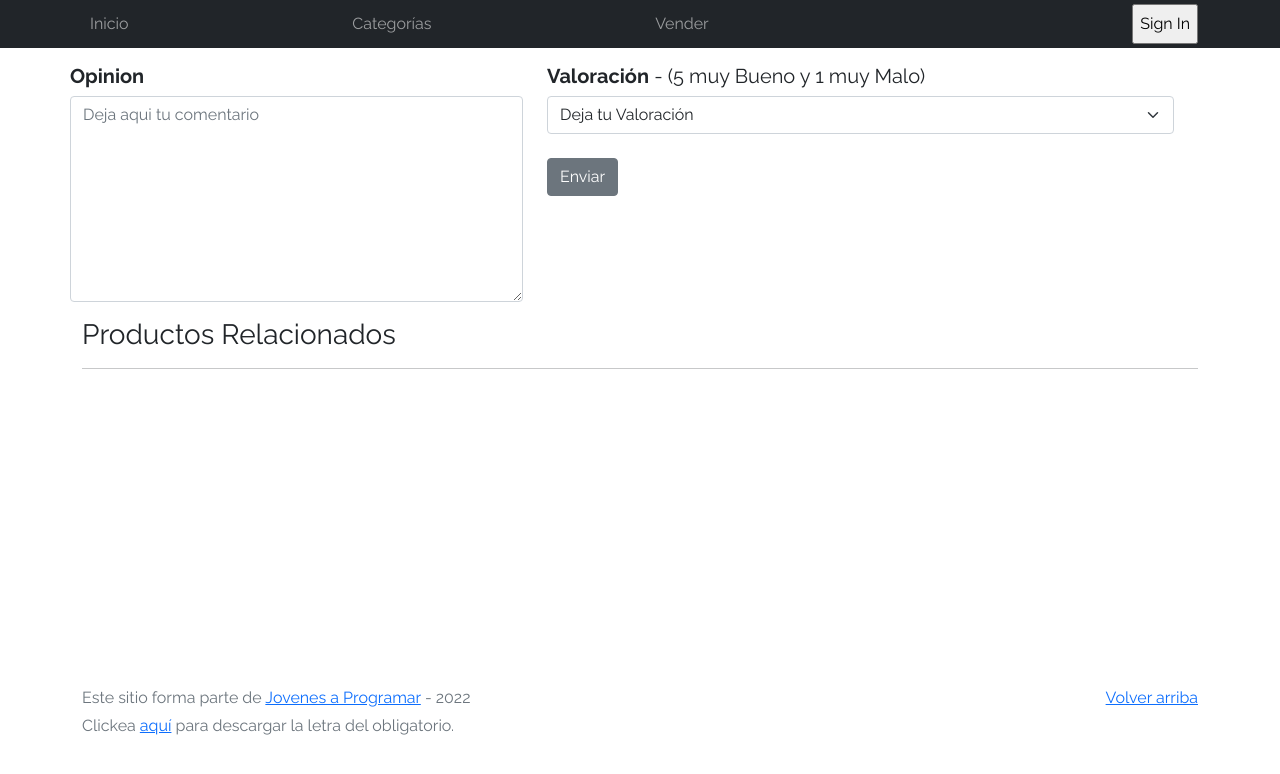
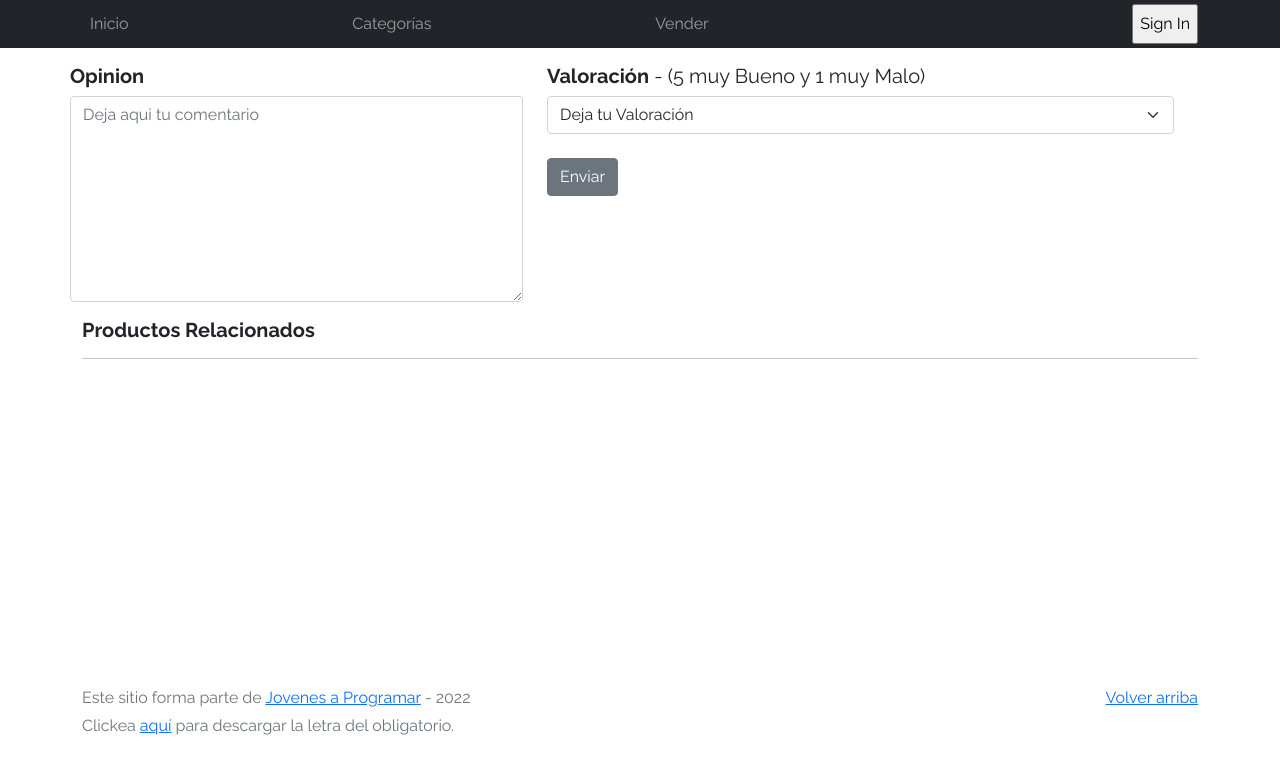
Before and after one commit to jnogues93/jnogues93.github.io, a plain HTML site: page emercado/product-info.html in a window 1280 px wide. Drawn offline with Linux system fonts and the light colour scheme; no server answers.

Commit message:
Comentarios en codigo Entrega 3

```diff
--- a/emercado/product-info.html
+++ b/emercado/product-info.html
@@ -75,8 +75,8 @@
         </div>
         <div class="col">
           <div class="col mt-3">
-              <h3 class="mb-1">Productos Relacionados</h3>
-              <hr />
+              <h5 class="mb-1"><strong>Productos Relacionados</strong></h5>
+              <hr/>
           </div>
           <div class="row" id="producto-relacionado">
           </div>
```
Also changed, not shown: emercado/js/product-info.js (+8 -2 lines).
